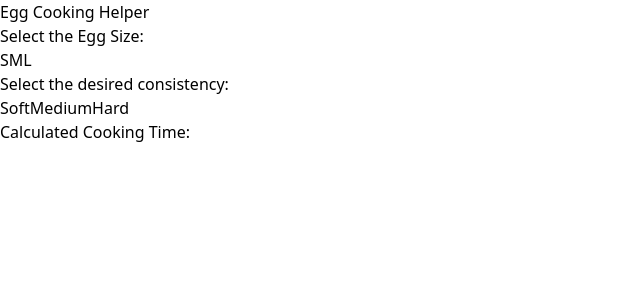
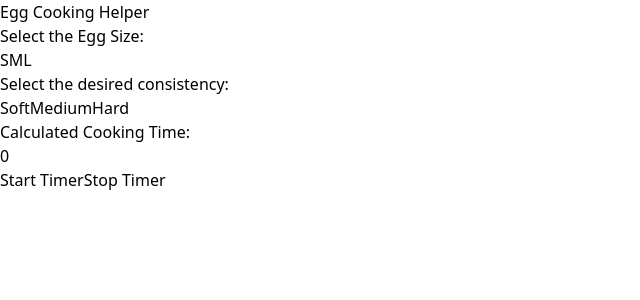
Before and after one commit to Marvin-Dem/Egg-Cooking-Helper, a React (Vite) app: page / in a window 1280 px wide. Shown: the top 300 px of the page, without its empty margins (0-640 px from the left). Built offline with nearby package versions, Linux system fonts and the light colour scheme.

Commit message:
build timer with start/stop buttons

```diff
--- a/src/eggCookingHelper.tsx
+++ b/src/eggCookingHelper.tsx
@@ -1,4 +1,4 @@
-import { useState } from "react";
+import { useEffect, useState } from "react";
 
 export default function EggCookingHelper() {
     type EggSize = "S" | "M" | "L";
@@ -6,6 +6,8 @@ export default function EggCookingHelper() {
 
     const [eggSize, setEggSize] = useState<EggSize>();
     const [boilingLevel, setBoilingLevel] = useState<BoilingLevel>();
+    const [remainingTimerSeconds, setRemainingTimerSeconds] = useState(0);
+    const [intervalID, setIntervalID] = useState<number>();
 
     const cookingTimes = new Map<EggSize, Map<BoilingLevel, number>>();
 
@@ -42,8 +44,26 @@ export default function EggCookingHelper() {
                 cookingTime = sizeMap.get(boilingLevel);
             }
         }
-        return cookingTime;
+        if (cookingTime !== undefined) {
+            setRemainingTimerSeconds(cookingTime * 60);
+        }
     }
+
+    function reduceTimer() {
+        if (remainingTimerSeconds > 0) {
+            setRemainingTimerSeconds((remainingTimerSeconds) => {
+                return remainingTimerSeconds - 1;
+            });
+        } else {
+            return 0;
+        }
+    }
+
+    useEffect(() => {
+        eggSize && boilingLevel && calcBoilTime(eggSize, boilingLevel);
+    }, [eggSize, boilingLevel]);
+    //Console Log entfernen vor PR
+    console.log(remainingTimerSeconds, "State");
 
     return (
         <div>
@@ -104,9 +124,23 @@ export default function EggCookingHelper() {
             </div>
             <div>
                 <h3>Calculated Cooking Time:</h3>
-                {eggSize && boilingLevel && (
-                    <div>{calcBoilTime(eggSize, boilingLevel)}</div>
-                )}
+                <div>{remainingTimerSeconds}</div>
+                <button
+                    onClick={() => {
+                        const intervalID = setInterval(reduceTimer, 1000);
+                        setIntervalID(intervalID);
+                    }}
+                >
+                    Start Timer
+                </button>
+                <button
+                    onClick={() => {
+                        setRemainingTimerSeconds(0);
+                        clearInterval(intervalID);
+                    }}
+                >
+                    Stop Timer
+                </button>
             </div>
         </div>
     );
```
